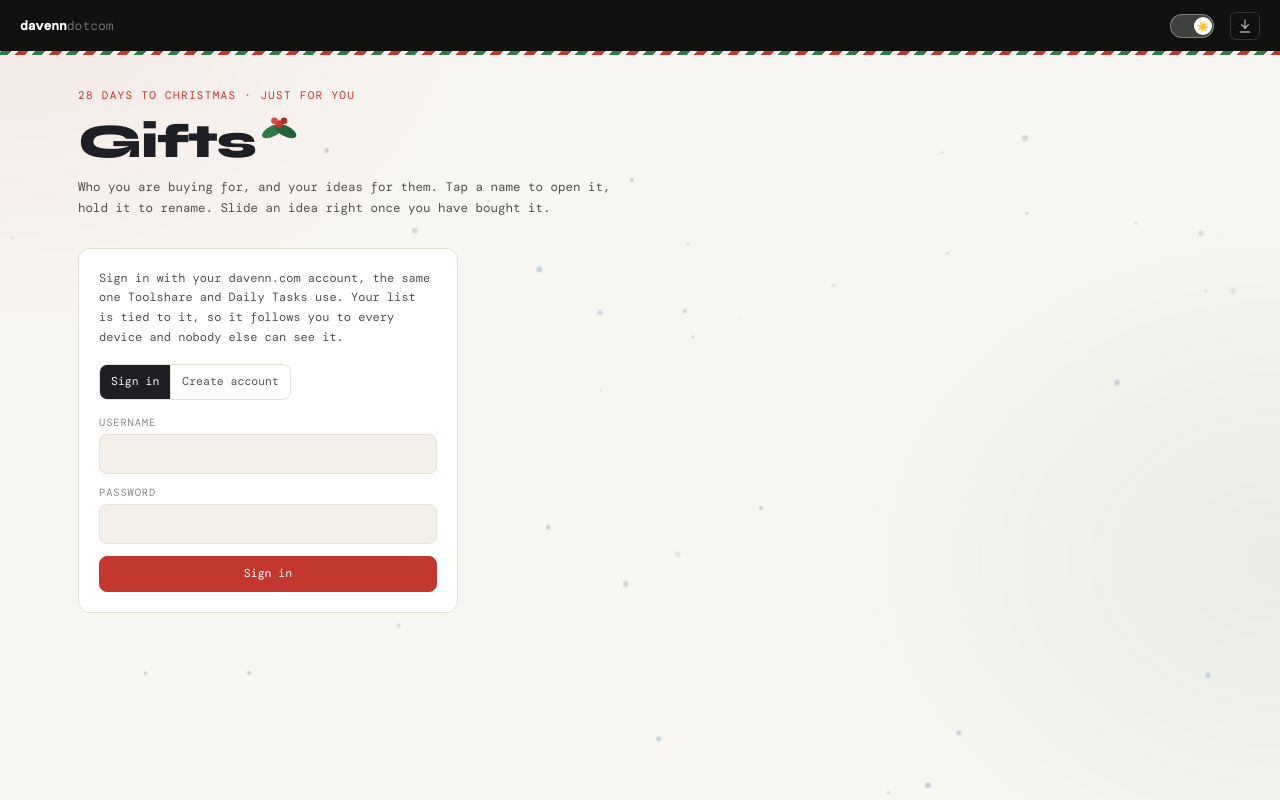
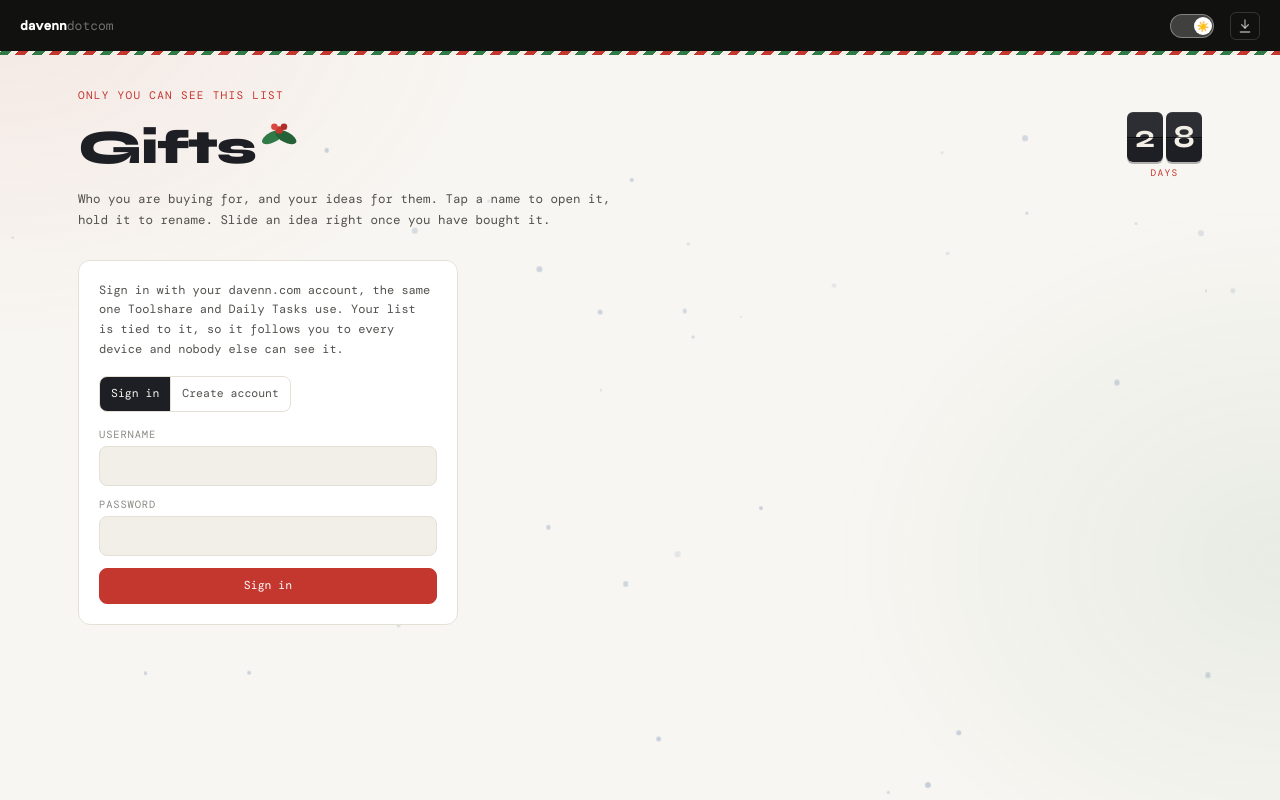
Before and after one commit to davenn/davenndotcom, a plain HTML site: page gifts.html in a window 1280 px wide. Drawn offline with nearby package versions, Linux system fonts and the light colour scheme.

Commit message:
Gifts: flip-clock Christmas countdown beside the title
The days-to-Christmas count moves out of the eyebrow into two split-flap
digit tiles right-aligned on the title's line, with 'days' beneath. It
counts calendar days, flips in on load and at midnight (not for reduced
motion), hides from 26 Dec to 6 Jan (the old count would have read ~356
in early January), and on Christmas Day the eyebrow says Merry Christmas.
Bump sw cache to v87.

Co-Authored-By: Claude Opus 5.5 <noreply@anthropic.com>
Claude-Session: https://claude.ai/code/session_01TdEVFCsDFF6oS6sfrwU5WK

```diff
--- a/gifts.html
+++ b/gifts.html
@@ -87,6 +87,34 @@
     }
     .holly { display: none; }
     .xmas .holly { display: inline-block; width: 0.8em; height: 0.64em; margin-left: 0.1em; vertical-align: 0.3em; }
+    /* Flip-clock countdown, right of the title: two digit tiles split across
+       the middle like a split-flap card, and "days" under them. The tiles
+       flip in on load and again when the day changes at midnight. */
+    .title-row { display: flex; align-items: center; justify-content: space-between; gap: 12px; }
+    .title-row h1 { min-width: 0; }
+    .flip { flex: none; display: flex; flex-direction: column; align-items: center; gap: 5px; }
+    .flip[hidden] { display: none; }
+    .flip-tiles { display: flex; gap: 3px; perspective: 260px; }
+    .flip-d {
+        position: relative; width: 30px; height: 42px; border-radius: 6px; overflow: hidden;
+        display: flex; align-items: center; justify-content: center;
+        font-family: var(--font-disp); font-size: 27px; font-weight: 700; line-height: 1; color: #f4efe6;
+        background: linear-gradient(#2c2e33 0 50%, #1d1f24 50% 100%);
+        box-shadow: 0 2px 0 rgba(0,0,0,0.28), inset 0 1px 0 rgba(255,255,255,0.07);
+    }
+    [data-theme="dark"] .flip-d { box-shadow: 0 0 0 1px rgba(255,255,255,0.08), inset 0 1px 0 rgba(255,255,255,0.07); }
+    .flip-d::after {
+        content: ''; position: absolute; left: 0; right: 0; top: 50%; height: 1px;
+        background: rgba(0,0,0,0.6); box-shadow: 0 1px 0 rgba(255,255,255,0.06);
+    }
+    .flip-d.go { animation: flip-in 0.55s cubic-bezier(0.3, 0.7, 0.4, 1) both; }
+    .flip-d.go + .flip-d.go { animation-delay: 0.09s; }
+    @keyframes flip-in { from { transform: rotateX(-90deg); } to { transform: none; } }
+    @media (prefers-reduced-motion: reduce) { .flip-d.go { animation: none; } }
+    .flip-cap { font-family: var(--font-mono); font-size: 9.5px; letter-spacing: 0.14em; text-transform: uppercase; color: var(--accent); }
+    @media (min-width: 1000px) {
+        .flip-d { width: 36px; height: 50px; font-size: 32px; }
+    }
     .snow { position: fixed; inset: 0; z-index: -1; pointer-events: none; overflow: hidden; }
     .snow i {
         position: absolute; top: -12px; border-radius: 50%; background: var(--snow);
@@ -452,12 +480,18 @@
 </nav>
 
 <main>
-    <p class="eyebrow"><span id="xmas-count"></span><span id="eyebrow-rest">Only you can see this list</span></p>
-    <h1>Gifts<svg class="holly" viewBox="0 0 40 32" aria-hidden="true">
-        <ellipse cx="13" cy="20" rx="12" ry="5.5" transform="rotate(-28 13 20)" fill="#2f7a46"/>
-        <ellipse cx="27" cy="20" rx="12" ry="5.5" transform="rotate(28 27 20)" fill="#256238"/>
-        <circle cx="20" cy="12.5" r="4" fill="#c4372f"/><circle cx="15" cy="9" r="3.4" fill="#d9483f"/><circle cx="25" cy="9" r="3.4" fill="#b02e27"/>
-    </svg></h1>
+    <p class="eyebrow" id="eyebrow">Only you can see this list</p>
+    <div class="title-row">
+        <h1>Gifts<svg class="holly" viewBox="0 0 40 32" aria-hidden="true">
+            <ellipse cx="13" cy="20" rx="12" ry="5.5" transform="rotate(-28 13 20)" fill="#2f7a46"/>
+            <ellipse cx="27" cy="20" rx="12" ry="5.5" transform="rotate(28 27 20)" fill="#256238"/>
+            <circle cx="20" cy="12.5" r="4" fill="#c4372f"/><circle cx="15" cy="9" r="3.4" fill="#d9483f"/><circle cx="25" cy="9" r="3.4" fill="#b02e27"/>
+        </svg></h1>
+        <div class="flip" id="xmas-clock" role="img" hidden>
+            <div class="flip-tiles" aria-hidden="true"><span class="flip-d"></span><span class="flip-d"></span></div>
+            <span class="flip-cap" aria-hidden="true">days</span>
+        </div>
+    </div>
     <p class="sub">Who you are buying for, and your ideas for them. Tap a name to open it, hold it to rename. Slide an idea right once you have bought it.</p>
 
     <!-- Signed out -->
@@ -1387,21 +1421,39 @@
 })();
 </script>
 <script>
-// Christmas extras: days to go in the eyebrow, and a light snowfall behind
-// the page. Both only while html.xmas is set; the snow is skipped for
-// reduced motion (and hidden by CSS as well).
+// Christmas extras: a flip-clock count of days to go beside the title, and a
+// light snowfall behind the page. Both only while html.xmas is set; the snow
+// is skipped for reduced motion (and hidden by CSS as well).
 (function () {
     var html = document.documentElement;
     if (!html.classList.contains('xmas')) return;
-    var now = new Date(), today = new Date(now.getFullYear(), now.getMonth(), now.getDate());
-    var xmas = new Date(now.getFullYear(), 11, 25);
-    var days = Math.round((xmas - today) / 86400000);
-    var el = document.getElementById('xmas-count');
-    if (days === 0) el.textContent = 'Merry Christmas · ';
-    else if (days === 1) el.textContent = 'Christmas is tomorrow · ';
-    else if (days > 1) el.textContent = days + ' days to Christmas · ';
-    // Short enough to stay on one line on a phone next to the countdown.
-    if (days >= 0) document.getElementById('eyebrow-rest').textContent = 'Just for you';
+
+    // Days are calendar days ("sleeps"), so the count changes at midnight. In
+    // January, and on 26-31 December, there is nothing to count down to.
+    var clock = document.getElementById('xmas-clock');
+    function tick() {
+        var now = new Date();
+        var today = new Date(now.getFullYear(), now.getMonth(), now.getDate());
+        var days = now.getMonth() === 0 ? -1 : Math.round((new Date(now.getFullYear(), 11, 25) - today) / 86400000);
+        if (days === 0) document.getElementById('eyebrow').textContent = 'Merry Christmas · Just for you';
+        clock.hidden = days < 1;
+        if (days >= 1) {
+            var text = (days < 10 ? '0' : '') + days;
+            clock.setAttribute('aria-label', days + (days === 1 ? ' day' : ' days') + ' to Christmas');
+            clock.querySelector('.flip-cap').textContent = days === 1 ? 'day' : 'days';
+            var tiles = clock.querySelectorAll('.flip-d');
+            for (var i = 0; i < tiles.length; i++) {
+                var ch = text.charAt(text.length - tiles.length + i);
+                if (tiles[i].textContent !== ch) {
+                    tiles[i].textContent = ch;
+                    tiles[i].classList.remove('go'); void tiles[i].offsetWidth; tiles[i].classList.add('go');
+                }
+            }
+        }
+        var next = new Date(now.getFullYear(), now.getMonth(), now.getDate() + 1);
+        setTimeout(tick, next - now + 1000);
+    }
+    tick();
 
     if (window.matchMedia && matchMedia('(prefers-reduced-motion: reduce)').matches) return;
     var snow = document.createElement('div');
--- a/sw.js
+++ b/sw.js
@@ -1,4 +1,4 @@
-const CACHE = 'davenn-v86';
+const CACHE = 'davenn-v87';
 const SHELL = [
   '/index.html',
   '/tracktimer.html',
```
Also changed, not shown: 1 other file.
